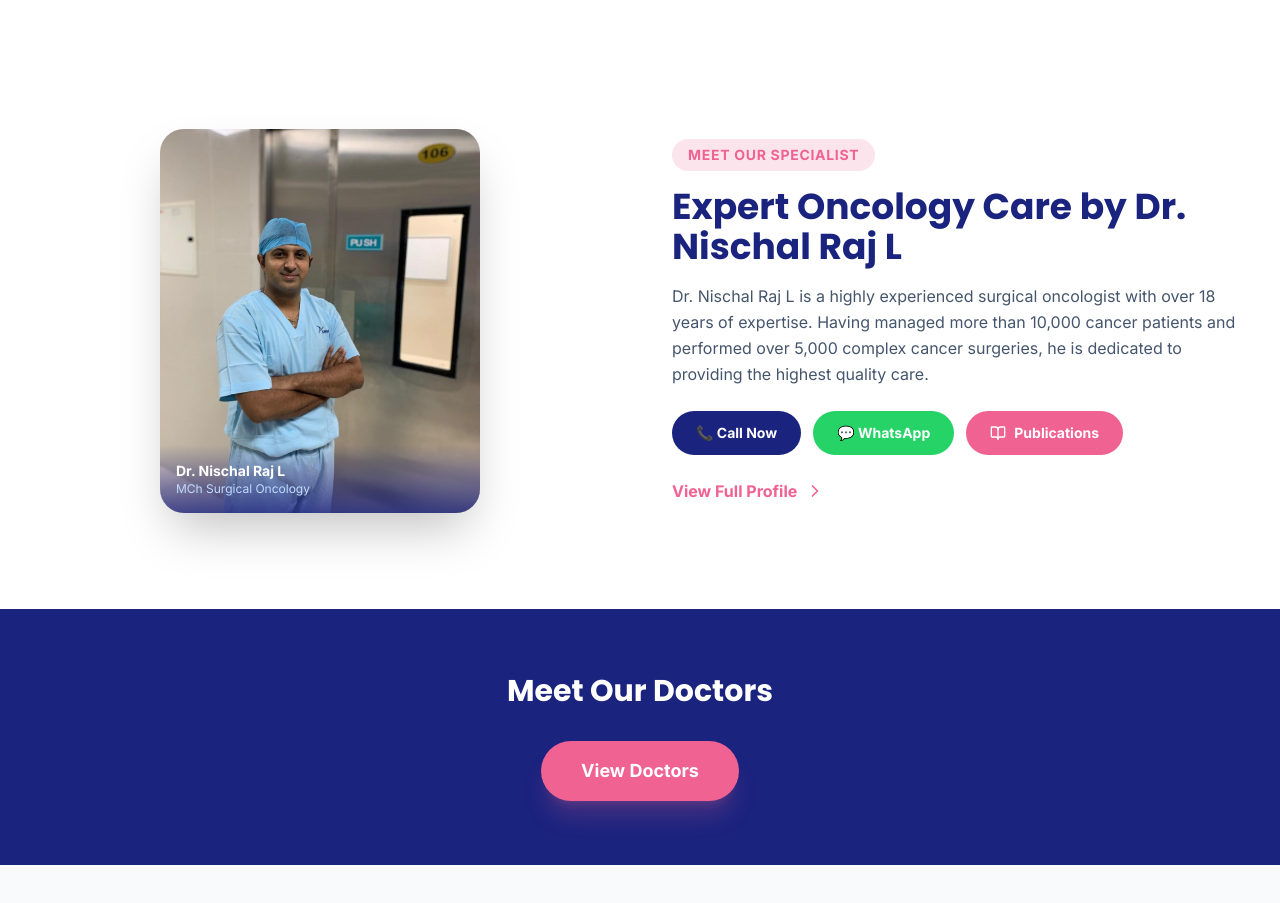
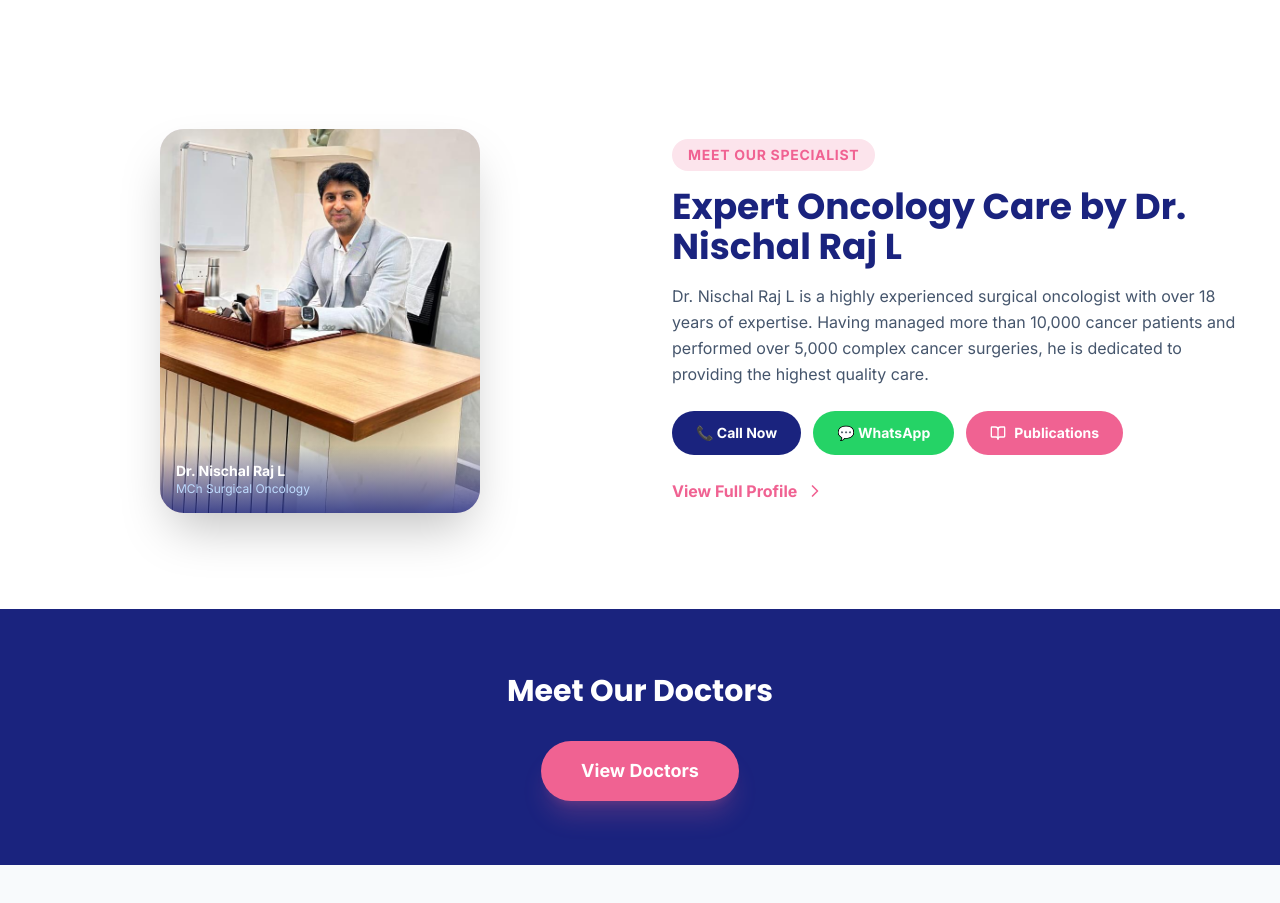
Before and after one commit to creator0017/canxest-healthcare, a React (Vite) app: page / in a window 1280 px wide. Shown: the part 1700-2603 px from the top of the page. Built offline with nearby package versions, Linux system fonts and the light colour scheme.

Commit message:
Add200055ghh0g888855 .

```diff
--- a/src/pages/Home.tsx
+++ b/src/pages/Home.tsx
@@ -245,9 +245,9 @@ const Home = ({ onBookClick }: HomeProps) => {
               </div>
               <div className="relative w-64 h-80 md:w-80 md:h-96 rounded-3xl overflow-hidden shadow-2xl bg-lavender">
                 <img
-                  src="/doctor-desk.jpg"
+                  src="/docesk.jpg"
                   alt="Dr. Nischal Raj L"
-                  className="w-full h-full object-cover object-top"
+                  className="w-full h-full object-cover object-top scale-125 origin-top"
                   onError={(e) => { (e.target as HTMLImageElement).style.display = 'none'; }}
                 />
                 <div className="absolute bottom-0 left-0 right-0 bg-gradient-to-t from-primary/80 to-transparent p-4">
```
